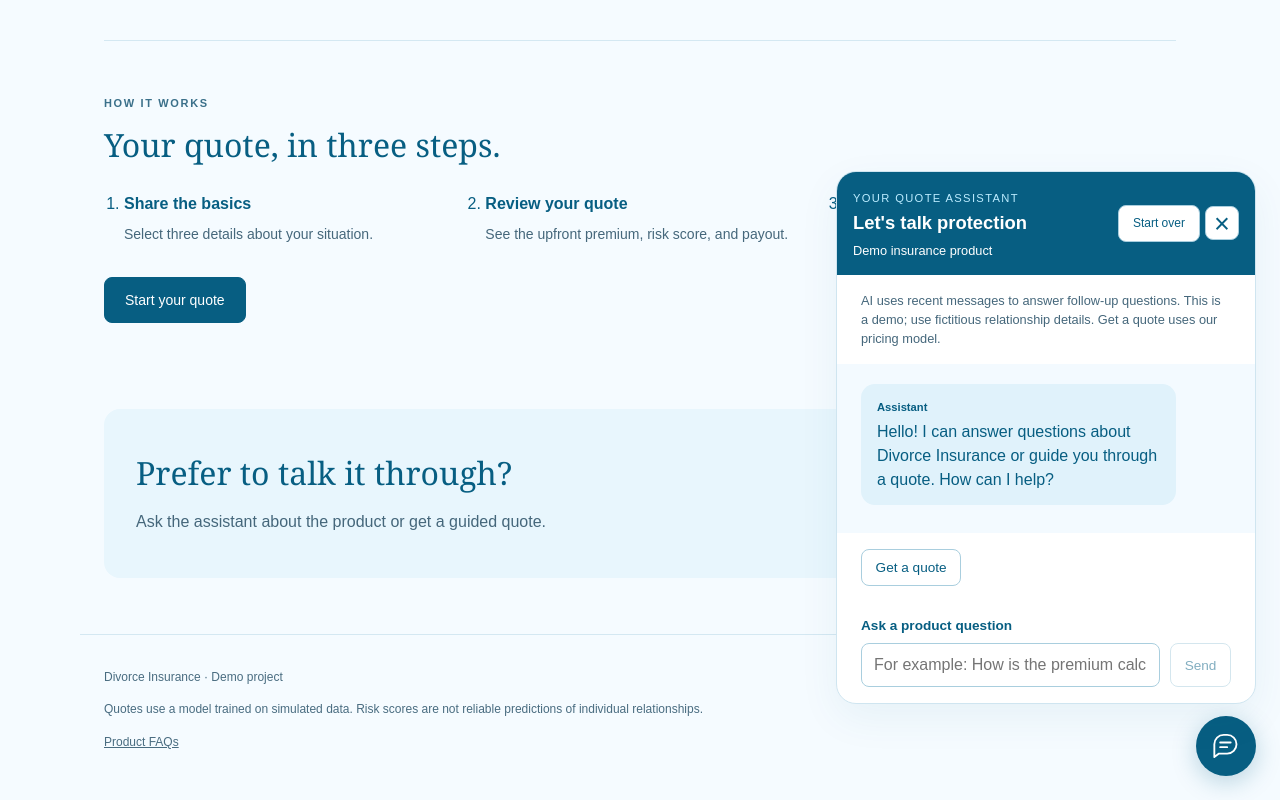
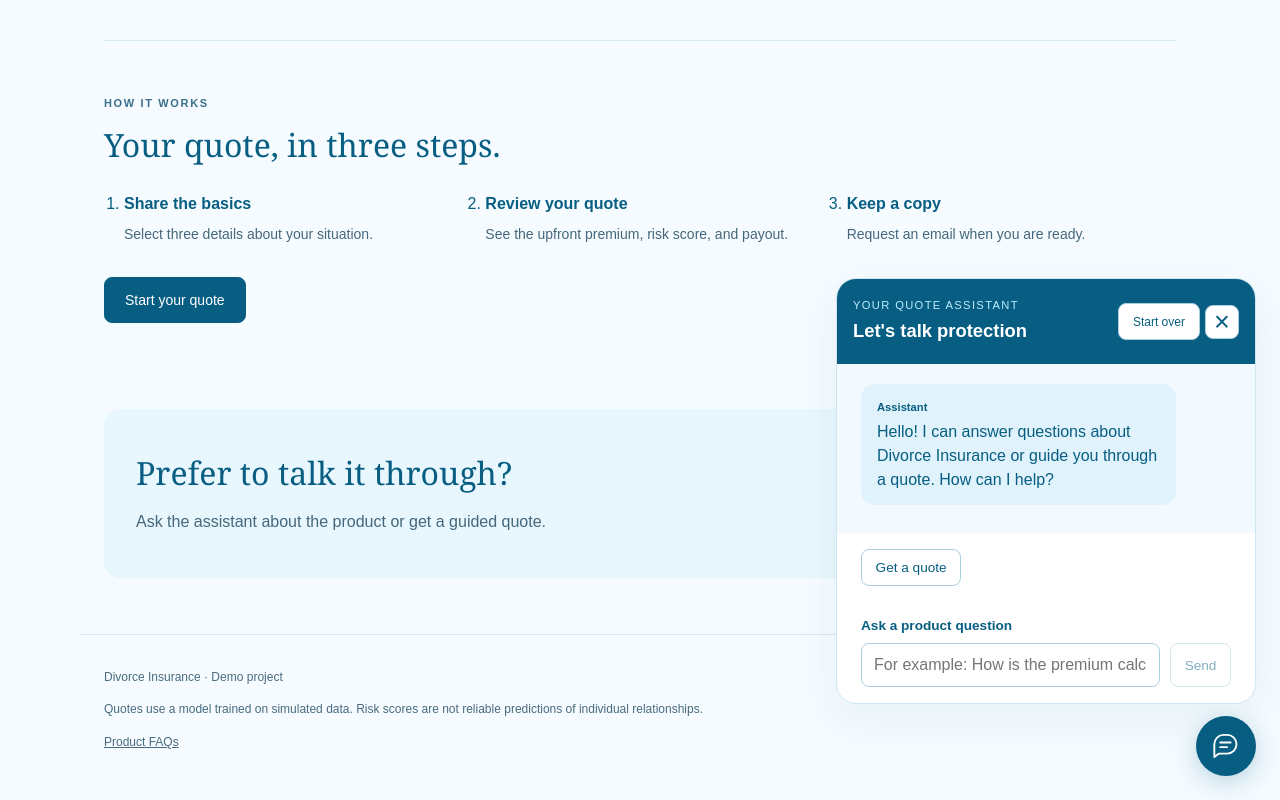
Before and after one commit to Catherine-Ge/Divorce-Insurance, a React (Create React App) app in the folder frontend/: page / in a window 1280 px wide. Both pictures are taken after a click on the button "Ask the AI assistant". Shown: the part 1164-1964 px from the top of the page. Built offline with nearby package versions, Linux system fonts and the light colour scheme.

Commit message:
Remove demo subtitle and helper paragraph from chatbot

```diff
--- a/frontend/src/ChatAssistant.js
+++ b/frontend/src/ChatAssistant.js
@@ -163,12 +163,11 @@ export default function ChatAssistant() {
     <section id="insurance-chat-panel" className="insurance-chat" aria-labelledby="chat-title" hidden={!open}
       onKeyDown={event => { if (event.key === "Escape") { event.preventDefault(); closePanel(); } }}>
       <header className="chat-header">
-        <div><span className="chat-eyebrow">YOUR QUOTE ASSISTANT</span><h2 id="chat-title">Let's talk protection</h2><span className="chat-demo">Demo insurance product</span></div>
+        <div><span className="chat-eyebrow">YOUR QUOTE ASSISTANT</span><h2 id="chat-title">Let's talk protection</h2></div>
         <div className="chat-header-actions"><button type="button" onClick={reset}>Start over</button>
         <button type="button" className="chat-close" aria-label="Close chat assistant" onClick={closePanel}><span aria-hidden="true">×</span></button></div>
       </header>
       <div className="chat-body">
-      <p className="chat-privacy">AI uses recent messages to answer follow-up questions. This is a demo; use fictitious relationship details. Get a quote uses our pricing model.</p>
       <div className="chat-transcript" role="log" aria-label="Conversation" aria-live="polite">
         {messages.map((message, index) => <div key={index} className={"chat-message " + message.role}><span className="chat-speaker">{message.role === "user" ? "You" : "Assistant"}</span><p>{message.text}</p></div>)}
         {busy && <p role="status">{streaming ? "Assistant is replying…" : "Working on your request."}</p>}
```
